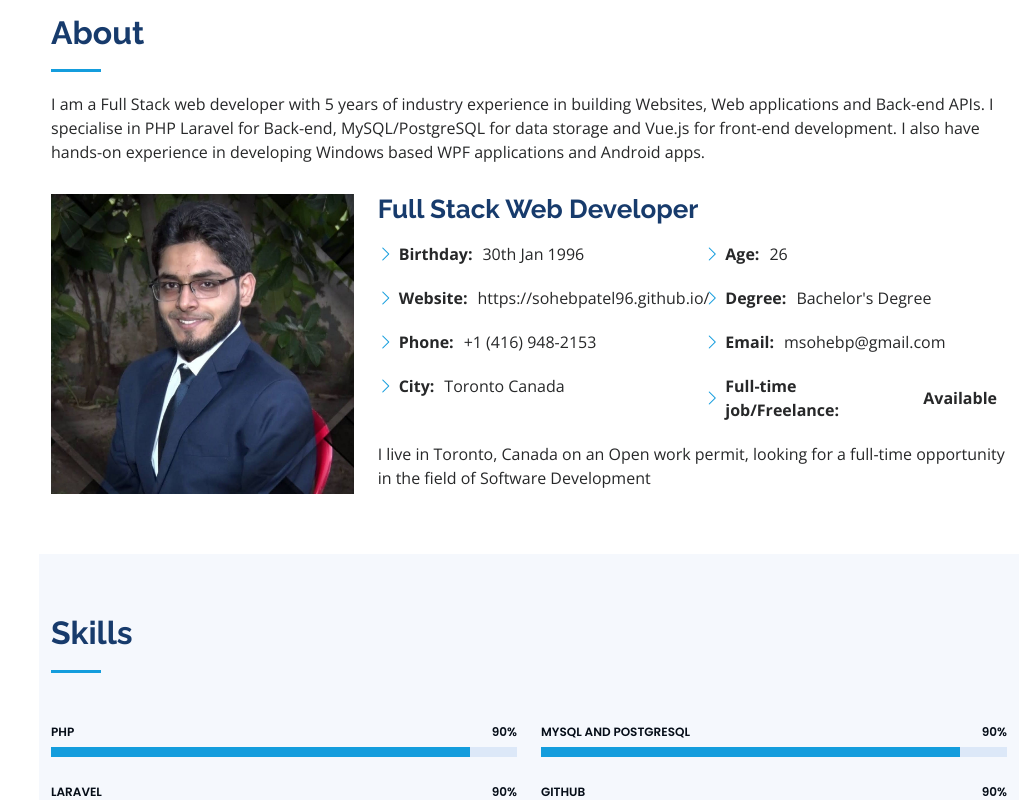
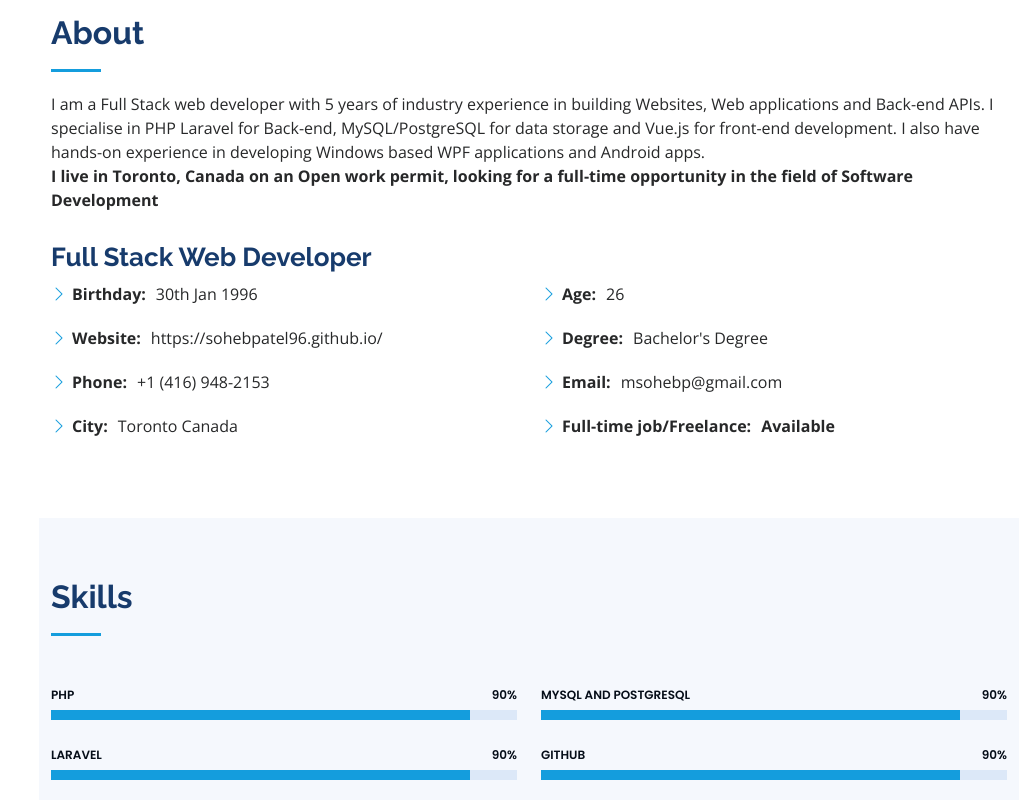
Before and after one commit to SohebPatel96/Portfolio, a plain HTML site: page index.html in a window 1280 px wide. Shown: the part 846-1646 px from the top of the page, without its empty margins (261-1280 px from the left). Drawn offline with nearby package versions, Linux system fonts and the light colour scheme.

Commit message:
Formatting home page, and removed about us picture

```diff
--- a/index.html
+++ b/index.html
@@ -35,8 +35,10 @@
                 <div class="social-links mt-3 text-center">
                     <a href="https://www.instagram.com/msohebp/" target="_blank" class="instagram"><i
                             class="bx bxl-instagram"></i></a>
-                    <a href="https://www.linkedin.com/in/msohebp/" target="_blank" class="linkedin"><i class="bx bxl-linkedin"></i></a>
-                    <a href="https://stackoverflow.com/users/6233472/curly-braces" target="_blank" class="stack-overflow"><i class="bx bxl-stack-overflow"></i></a>
+                    <a href="https://www.linkedin.com/in/msohebp/" target="_blank" class="linkedin"><i
+                            class="bx bxl-linkedin"></i></a>
+                    <a href="https://stackoverflow.com/users/6233472/curly-braces" target="_blank"
+                        class="stack-overflow"><i class="bx bxl-stack-overflow"></i></a>
                 </div>
             </div>
 
@@ -79,19 +81,22 @@
                         applications and Back-end APIs. I specialise in PHP Laravel for Back-end, MySQL/PostgreSQL for
                         data storage and Vue.js for front-end development. I also have hands-on experience in developing
                         Windows based WPF applications and Android apps.</p>
+
+                    <p>
+                        <strong>
+                            I live in Toronto, Canada on an Open work permit, looking for a full-time
+                            opportunity in the
+                            field of Software Development
+                        </strong>
+                    </p>
                 </div>
 
                 <div class="row">
-                    <div class="col-lg-4" data-aos="fade-right">
-                        <img src="assets/img/profile.jpeg" class="img-fluid" alt="">
-                    </div>
-                    <div class="col-lg-8 pt-4 pt-lg-0 content" data-aos="fade-left">
+
+                    <div class="col-lg-12 pt-4 pt-lg-0 content" data-aos="fade-left">
                         <h3>Full Stack Web Developer</h3>
-                        <p class="fst-italic">
-
-                        </p>
                         <div class="row">
-                            <div class="col-lg-6">
+                            <div class="col-6">
                                 <ul>
                                     <li><i class="bi bi-chevron-right"></i> <strong>Birthday:</strong> <span>30th Jan
                                             1996</span></li>
@@ -104,7 +109,7 @@
                                             Canada</span></li>
                                 </ul>
                             </div>
-                            <div class="col-lg-6">
+                            <div class="col-6">
                                 <ul>
                                     <li><i class="bi bi-chevron-right"></i> <strong>Age:</strong> <span>26</span></li>
                                     <li><i class="bi bi-chevron-right"></i> <strong>Degree:</strong> <span>Bachelor's
@@ -118,10 +123,6 @@
                                 </ul>
                             </div>
                         </div>
-                        <p>
-                            I live in Toronto, Canada on an Open work permit, looking for a full-time opportunity in the
-                            field of Software Development
-                        </p>
                     </div>
                 </div>
 
```
